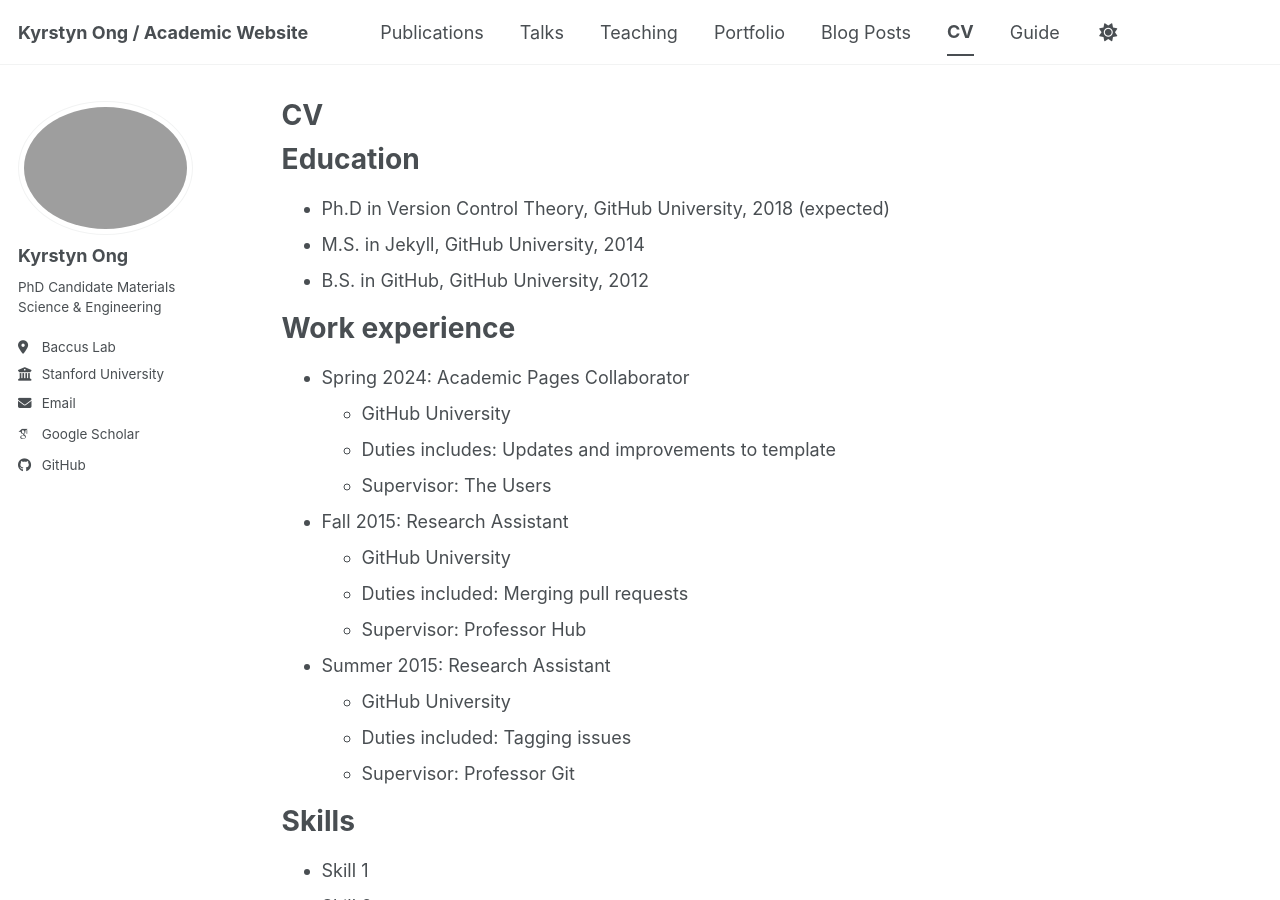
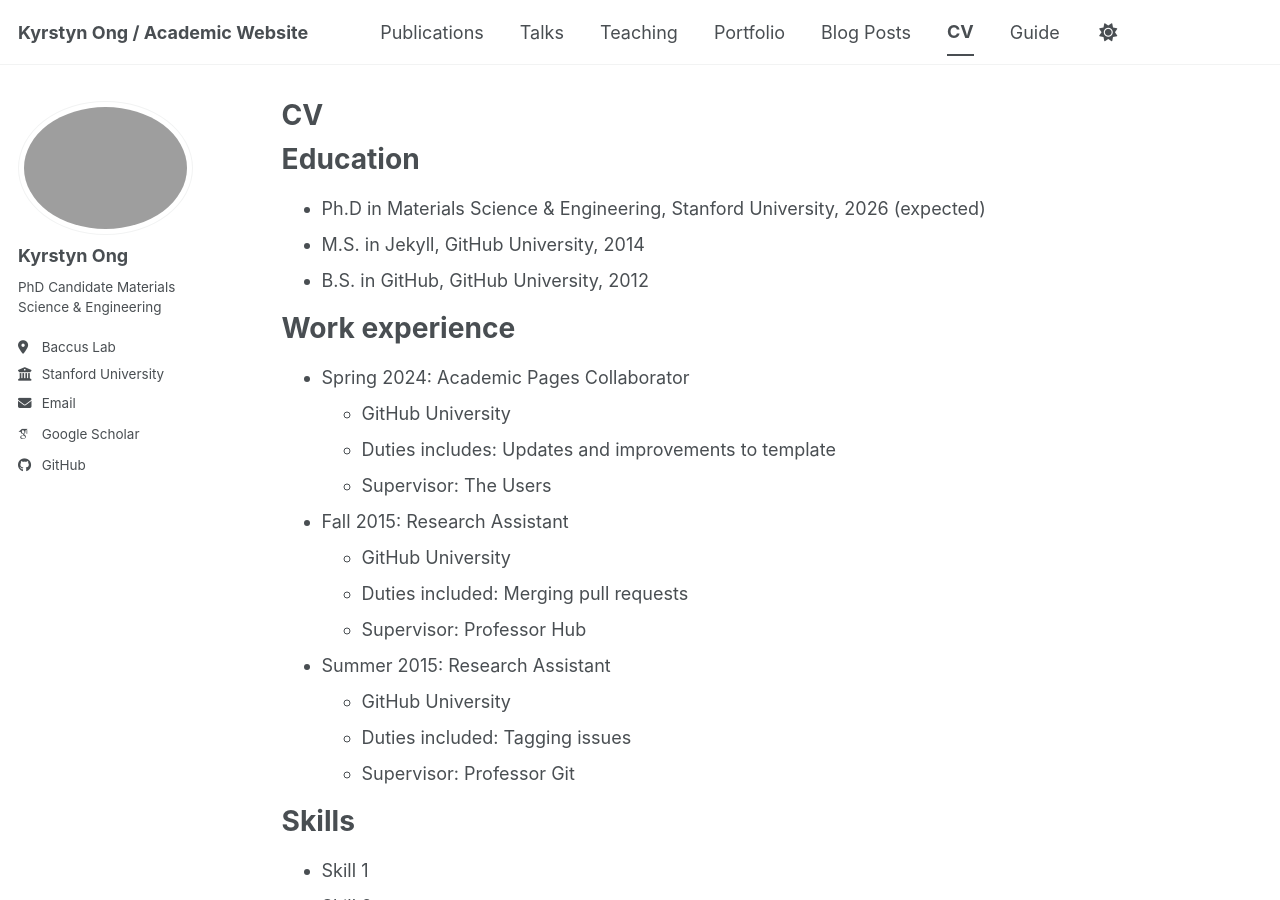
Before and after one commit to kong1-731/kong1-731.github.io, a Jekyll site: the page built from _pages/cv.md, in a window 1280 px wide and 900 px high. Built offline with Jekyll 4.4.1, drawn with Linux system fonts in a browser that asks for light colours; some web fonts are replaced; a script bundle is joined from its source files by our own code; library files that are not in the unit come from our copies.

Commit message:
Update cv.md

```diff
--- a/_pages/cv.md
+++ b/_pages/cv.md
@@ -11,7 +11,7 @@ redirect_from:
 
 Education
 ======
-* Ph.D in Version Control Theory, GitHub University, 2018 (expected)
+* Ph.D in Materials Science & Engineering, Stanford University, 2026 (expected)
 * M.S. in Jekyll, GitHub University, 2014
 * B.S. in GitHub, GitHub University, 2012
 
```
